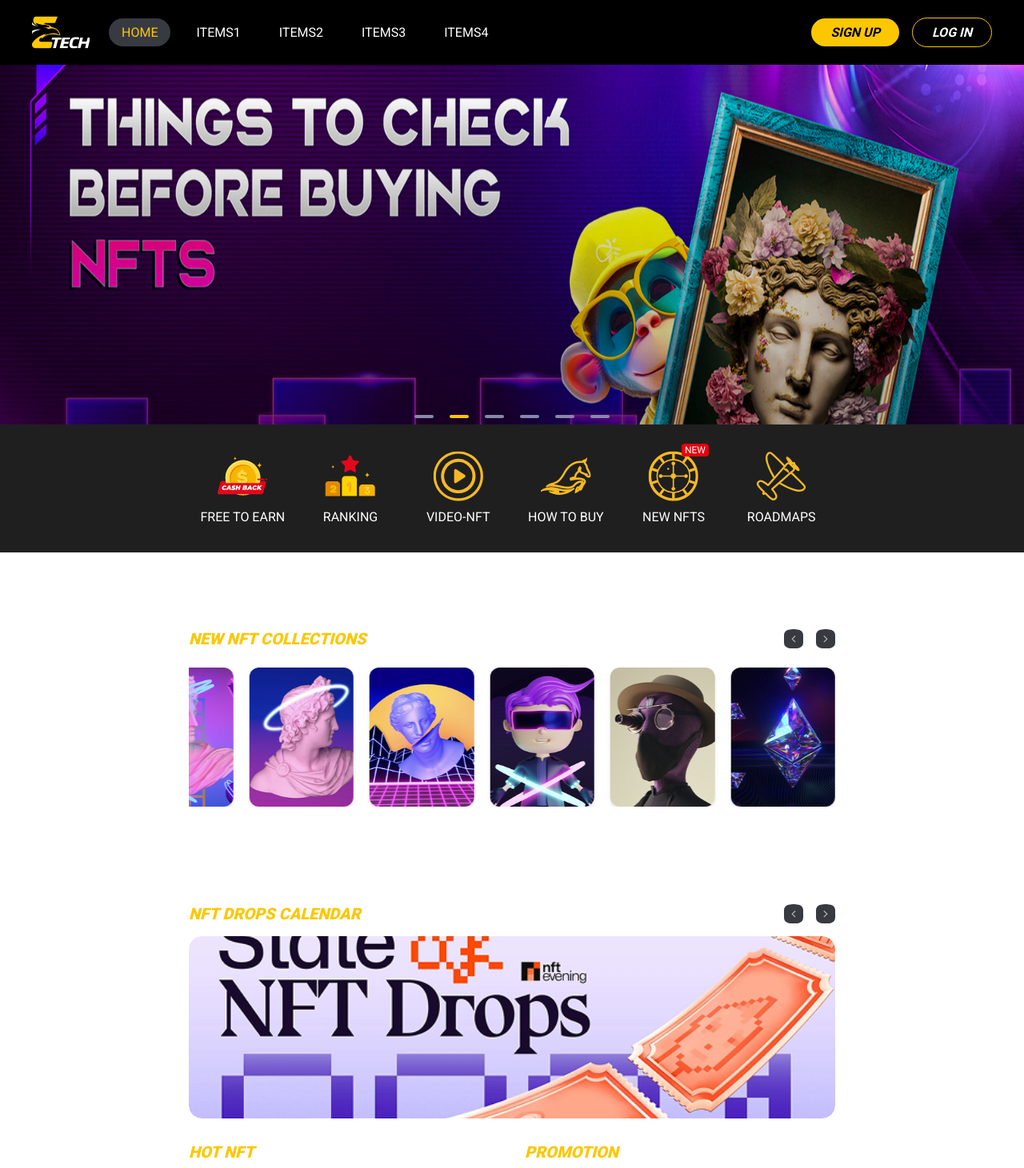
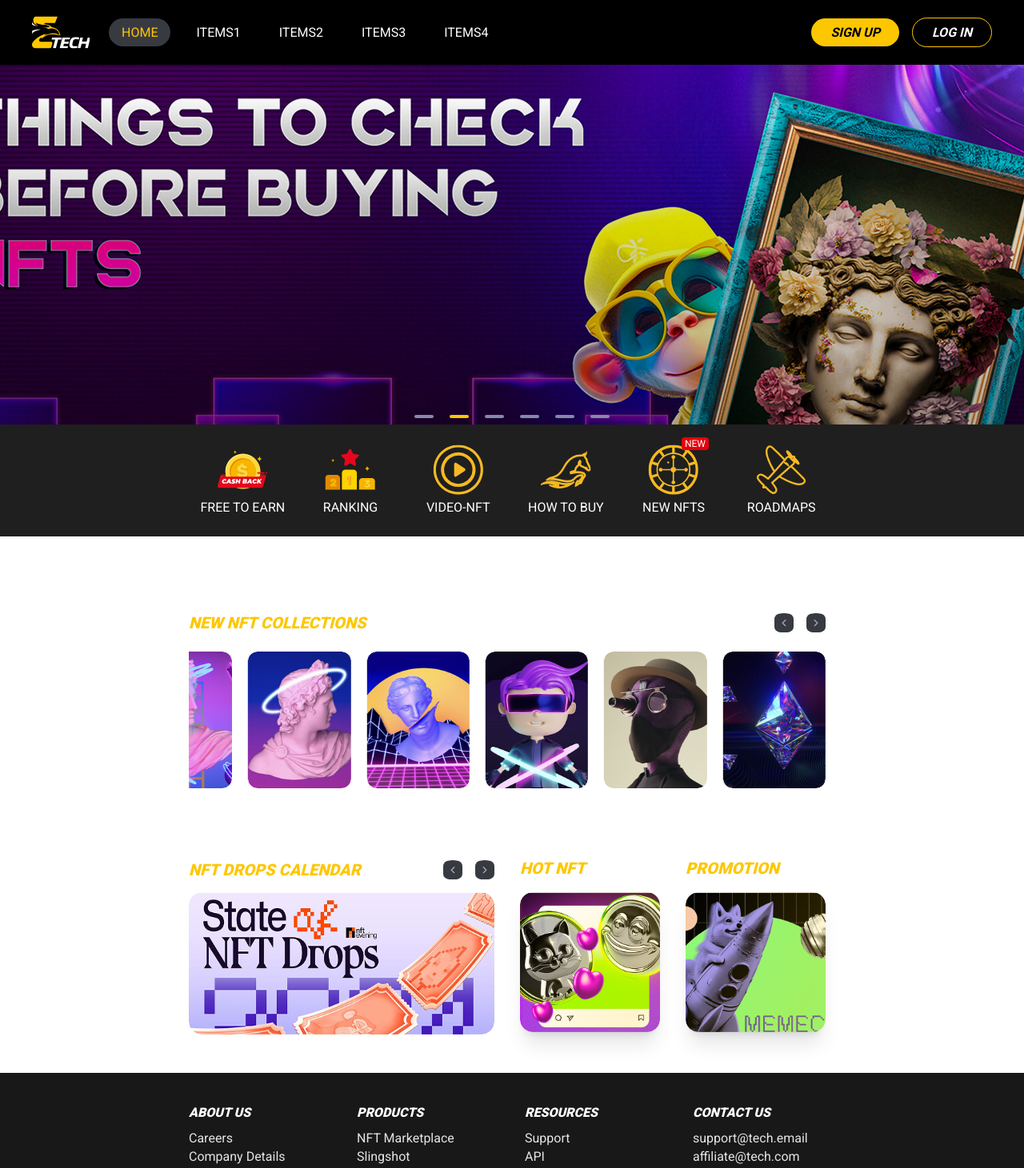
Before and after one commit to PhucNguyen1702/demo-test-fe, a Next.js app: page /home in a window 1280 px wide. Shown: the top 1461 px of the page at 80% size. Built offline with nearby package versions, Linux system fonts and the light colour scheme.

Commit message:
fix: update responsive

```diff
--- a/src/app/globals.css
+++ b/src/app/globals.css
@@ -27,6 +27,7 @@ html {
   font-family: var(--font-montserrat);
   -webkit-font-smoothing: antialiased;
   -moz-osx-font-smoothing: grayscale;
+  overflow-x: hidden;
 }
 
 body {
@@ -37,6 +38,7 @@ body {
   margin: 0;
   padding: 0;
   min-height: 100%;
+  overflow-x: hidden;
 }
 
 *,
--- a/src/components/content/content.tsx
+++ b/src/components/content/content.tsx
@@ -2,16 +2,16 @@ import { NftCollections } from "@/components/content/nft-collections";
 import NftDropsCalendar from "@/components/content/nft-calendar/nft-calendar";
 import { NftPromotion } from "@/components/content/nft-promation";
 
-export default async function Content() {
+export default function Content() {
   return (
-    <div className="flex flex-col lg:gap-8 sm:gap-0 md:pb-0 sm:pb-0 lg:pb-12 ">
+    <div className="flex flex-col gap-3 md:gap-8 lg:gap-12 pb-6 md:pb-8 lg:pb-12 mr-3">
       <NftCollections />
 
-      <div className="flex flex-wrap gap-8 p-[12px] md:px-12 xl:px-[236px] min-h-[296px]">
-        <div className="flex-1 basis-0 min-w-[300px] md:min-w-[600px]">
+      <div className="flex flex-wrap gap-6 md:gap-8 items-stretch px-4 md:px-12 xl:px-[236px]">
+        <div className="flex-1 min-w-[200px] flex flex-col">
           <NftDropsCalendar />
         </div>
-        <div className="flex-1 basis-0 min-w-[300px]">
+        <div className="flex-1 min-w-[200px] flex flex-col">
           <NftPromotion />
         </div>
       </div>
--- a/src/components/content/nft-calendar/nft-calendar.tsx
+++ b/src/components/content/nft-calendar/nft-calendar.tsx
@@ -64,12 +64,12 @@ export default function NftDropsCalendar() {
       >
         {banners.map((src, idx) => (
           <SwiperSlide key={idx} className="rounded-2xl overflow-hidden group">
-            <div className="relative w-full h-[180px] md:h-[228px] rounded-2xl overflow-hidden">
+            <div className="relative w-full aspect-[12/5.6] rounded-2xl overflow-hidden">
               <Image
                 src={src}
                 alt={`NFT Drop ${idx + 1}`}
                 fill
-                className="object-cover rounded-2xl transition-transform duration-500 ease-in-out group-hover:scale-105"
+                className="object-fill rounded-2xl transition-transform duration-500 ease-in-out group-hover:scale-105"
               />
               <div className="absolute inset-0 ring-0 group-hover:ring-4 group-hover:ring-[#FFC700] transition-all duration-500 rounded-2xl"></div>
             </div>
--- a/src/components/content/nft-collections/nft-collection.tsx
+++ b/src/components/content/nft-collections/nft-collection.tsx
@@ -5,16 +5,41 @@ import { Navigation, Autoplay } from "swiper/modules";
 import "swiper/css";
 import "swiper/css/navigation";
 import Image from "next/image";
+import Link from "next/link";
 import { PATH_IMAGE } from "@/constants";
 
 export default function NewNftCollections() {
   const nftItems = [
-    PATH_IMAGE.NFT1,
-    PATH_IMAGE.NFT2,
-    PATH_IMAGE.NFT3,
-    PATH_IMAGE.NFT4,
-    PATH_IMAGE.NFT5,
-    PATH_IMAGE.NFT6,
+    {
+      src: PATH_IMAGE.NFT1,
+      href: "/nft/1",
+      alt: "NFT Collection #1 - Exclusive Drop",
+    },
+    {
+      src: PATH_IMAGE.NFT2,
+      href: "/nft/2",
+      alt: "NFT Collection #2 - Rare Item",
+    },
+    {
+      src: PATH_IMAGE.NFT3,
+      href: "/nft/3",
+      alt: "NFT Collection #3 - Limited Edition",
+    },
+    {
+      src: PATH_IMAGE.NFT4,
+      href: "/nft/4",
+      alt: "NFT Collection #4 - Special Art",
+    },
+    {
+      src: PATH_IMAGE.NFT5,
+      href: "/nft/5",
+      alt: "NFT Collection #5 - Unique Piece",
+    },
+    {
+      src: PATH_IMAGE.NFT6,
+      href: "/nft/6",
+      alt: "NFT Collection #6 - Hot Drop",
+    },
   ];
 
   return (
@@ -22,7 +47,8 @@ export default function NewNftCollections() {
       className="
         w-full max-w-[1600px] min-w-[390px] mx-auto
         px-4 md:px-12 xl:px-[236px]
-        min-h-[245px] md:min-h-[300px]
+        lg:min-h-[245px] md:min-h-[180px] sm:min-h-[180px]
+        mb-4
       "
     >
       <div className="flex flex-row items-center justify-between mb-6 relative">
@@ -35,7 +61,7 @@ export default function NewNftCollections() {
             <div className="rounded-full bg-[#333] flex items-center justify-center group-hover:scale-110 group-hover:shadow-[0_0_15px_#FFC700] group-hover:bg-[#FFC700]/20 transition-all duration-300">
               <Image
                 src={PATH_IMAGE.ARROW_LEFT}
-                alt="Prev"
+                alt="Previous NFT"
                 width={24}
                 height={24}
                 className="object-contain"
@@ -46,7 +72,7 @@ export default function NewNftCollections() {
             <div className="rounded-full bg-[#333] flex items-center justify-center group-hover:scale-110 group-hover:shadow-[0_0_15px_#FFC700] group-hover:bg-[#FFC700]/20 transition-all duration-300">
               <Image
                 src={PATH_IMAGE.ARROW_RIGHT}
-                alt="Next"
+                alt="Next NFT"
                 width={24}
                 height={24}
                 className="object-contain"
@@ -76,27 +102,33 @@ export default function NewNftCollections() {
           1280: { slidesPerView: 5.5, spaceBetween: 20 },
         }}
       >
-        {nftItems.map((src, idx) => (
+        {nftItems.map((item, idx) => (
           <SwiperSlide key={idx}>
+            <div className="relative w-full aspect-[3/4] group rounded-xl overflow-hidden">
+              <Link href={item.href} className="block w-full h-full">
                 <div
                   className="
-      relative w-full aspect-[3/4] overflow-hidden rounded-xl
+                    relative w-full h-full rounded-xl overflow-hidden
+                    shadow-md hover:shadow-xl
                     transition-transform duration-500 ease-in-out
-      hover:-translate-y-3
-      shadow-md hover:shadow-xl
-      group
                   "
                 >
                   <Image
-                src={src}
-                alt={`NFT ${idx + 1}`}
+                    src={item.src}
+                    alt={item.alt}
                     fill
-                className="w-full h-full object-cover transition-transform duration-500 ease-in-out group-hover:scale-105"
+                    className="
+                      w-full h-full object-cover rounded-xl
+                      transition-transform duration-500 ease-in-out
+                      group-hover:scale-105
+                    "
                   />
 
+                  <div className="absolute inset-0 bg-gradient-to-t from-black/40 to-transparent opacity-0 group-hover:opacity-100 transition-opacity duration-500 rounded-xl"></div>
+                </div>
+
                 <div className="absolute inset-0 rounded-xl ring-0 group-hover:ring-4 group-hover:ring-[#FFC700] transition-all duration-500 pointer-events-none"></div>
-
-              <div className="absolute inset-0 bg-gradient-to-t from-black/40 to-transparent opacity-0 group-hover:opacity-100 transition-opacity duration-500"></div>
+              </Link>
             </div>
           </SwiperSlide>
         ))}
--- a/src/components/content/nft-promation/nft-promotion.tsx
+++ b/src/components/content/nft-promation/nft-promotion.tsx
@@ -3,16 +3,21 @@
 import Image from "next/image";
 import { PATH_IMAGE } from "@/constants";
 import "./style.scss";
+import Link from "next/link";
 
 export default function HotNftAndPromotion() {
   const boxes = [
     {
       title: "HOT NFT",
       image: PATH_IMAGE.NFT_HOT,
+      href: "/nft/hot",
+      alt: "nft-hot",
     },
     {
       title: "PROMOTION",
       image: PATH_IMAGE.NFT_PROMOTION,
+      href: "/nft/promotion",
+      alt: "nft-promotion",
     },
   ];
 
@@ -23,18 +28,22 @@ export default function HotNftAndPromotion() {
           <h2 className="text-yellow-400 mb-1 font-bold italic text-xl leading-none">
             {box.title}
           </h2>
-
-          <div className="relative w-full aspect-square rounded-2xl overflow-hidden group shadow-xl transition-all duration-700">
+          <Link
+            href={box.href}
+            className="relative block w-full aspect-square group rounded-2xl overflow-hidden shadow-xl transition-all duration-700"
+          >
+            <div className="relative w-full  aspect-square rounded-2xl overflow-hidden group shadow-xl transition-all duration-700">
               <Image
                 src={box.image}
-              alt={box.title}
+                alt={box.alt}
                 fill
-              className="object-cover transition-transform duration-500 ease-in-out group-hover:scale-105"
+                className="object-fill transition-transform duration-500 ease-in-out group-hover:scale-105"
               />
 
               <div className="absolute inset-0 shimmer"></div>
               <div className="absolute inset-0 ring-2 ring-[#FFC700]/50 animate-pulse"></div>
             </div>
+          </Link>
         </div>
       ))}
     </section>
--- a/src/components/hero-section/hero-carousel/hero-carousel.tsx
+++ b/src/components/hero-section/hero-carousel/hero-carousel.tsx
@@ -6,24 +6,49 @@ import "swiper/css";
 import "swiper/css/pagination";
 import "swiper/css/effect-fade";
 import Image from "next/image";
+import Link from "next/link";
 import { PATH_IMAGE } from "@/constants";
 import { useState } from "react";
 import "./style.scss";
 
 export default function HeroCarousel() {
   const banners = [
-    PATH_IMAGE.SECTION_BG,
-    PATH_IMAGE.SECTION_BG,
-    PATH_IMAGE.SECTION_BG,
-    PATH_IMAGE.SECTION_BG,
-    PATH_IMAGE.SECTION_BG,
-    PATH_IMAGE.SECTION_BG,
+    {
+      src: PATH_IMAGE.SECTION_BG,
+      href: "/about-us",
+      alt: "About Us - Hero Banner",
+    },
+    {
+      src: PATH_IMAGE.SECTION_BG,
+      href: "/services",
+      alt: "Our Services Banner",
+    },
+    {
+      src: PATH_IMAGE.SECTION_BG,
+      href: "/contact",
+      alt: "Contact Page Banner",
+    },
+    {
+      src: PATH_IMAGE.SECTION_BG,
+      href: "/blog",
+      alt: "Blog Hero Image",
+    },
+    {
+      src: PATH_IMAGE.SECTION_BG,
+      href: "/careers",
+      alt: "Careers Opportunities Banner",
+    },
+    {
+      src: PATH_IMAGE.SECTION_BG,
+      href: "/faq",
+      alt: "FAQ Banner",
+    },
   ];
 
-  const [activeIndex, setActiveIndex] = useState(0);
+  const [, setActiveIndex] = useState(0);
 
   return (
-    <div className="relative mx-auto ">
+    <div className="relative w-full">
       <Swiper
         modules={[Autoplay, Pagination, EffectFade]}
         effect="fade"
@@ -36,21 +61,20 @@ export default function HeroCarousel() {
         speed={2000}
         pagination={{ clickable: true }}
         onSlideChange={(swiper) => setActiveIndex(swiper.realIndex)}
-        className="relative w-[390px] h-[180px] md:w-full md:h-[450px]"
+        className="w-full h-[110px] sm:h-[180px] md:h-[450px] lg:h-[450px] xl:h-[450px]"
       >
-        {banners.map((src, index) => (
+        {banners.map((banner, index) => (
           <SwiperSlide key={index}>
-            <div className="relative w-full h-full overflow-hidden">
-              <div
-                key={`kenburns-${index}-${
-                  index === activeIndex ? Date.now() : ""
-                }`}
-                className="absolute inset-0 w-full h-full kenburns"
-              >
-                <Image src={src} alt={`Banner ${index + 1}`} fill />
-              </div>
-              <div className="absolute inset-0 bg-gradient-to-t from-black/30 to-transparent"></div>
-            </div>
+            <Link href={banner.href} className="relative block w-full h-full">
+              <Image
+                src={banner.src}
+                alt={banner.alt}
+                fill
+                priority
+                className="object-cover"
+              />
+              <div className="absolute inset-0 bg-gradient-to-t from-black/30 to-transparent" />
+            </Link>
           </SwiperSlide>
         ))}
       </Swiper>
--- a/src/components/hero-section/hero-items/hero-items.tsx
+++ b/src/components/hero-section/hero-items/hero-items.tsx
@@ -16,8 +16,8 @@ export default function HeroItems() {
     <div
       className="
         flex justify-between items-center
-        bg-[#1F1F1F] py-8 px-4 md:px-12 xl:px-[236px]
-        w-full max-w-[1600px] min-w-[390px] mx-auto
+        bg-[#1F1F1F] py-6 px-4 md:px-12 xl:px-[236px]
+        w-full max-w-[1600px] min-w-[300px] mx-auto
       "
     >
       {MENU_ITEMS.map((item, index) => (
@@ -32,8 +32,8 @@ export default function HeroItems() {
           <div
             className="
               relative
-              w-[clamp(40px,5vw,72px)]
-              h-[clamp(40px,5vw,72px)]
+              w-[clamp(32px,8vw,64px)]
+              h-[clamp(32px,8vw,64px)]
             "
           >
             <Image
@@ -43,12 +43,22 @@ export default function HeroItems() {
               className="object-contain"
             />
             {item.isNew && (
-              <span className="absolute -top-2 -right-3 bg-red-600 text-white text-xs px-1 rounded transition-transform transition-shadow duration-300 group-hover:scale-110 group-hover:shadow-md">
+              <span className="absolute -top-2 -right-3 bg-red-600 text-white text-[10px] md:text-xs px-1 rounded">
                 NEW
               </span>
             )}
           </div>
-          <span className="mt-2 text-xs md:text-sm xl:text-base text-center text-white group-hover:text-yellow-400 transition-colors duration-300">
+          <span
+            className="
+  mt-1
+  text-[10px] sm:text-xs md:text-sm xl:text-base
+  text-center text-white
+  group-hover:text-yellow-400
+  transition-colors duration-300
+  break-words
+  max-w-[80px] sm:max-w-[90px] md:max-w-[100px] xl:max-w-[120px]
+"
+          >
             {item.label}
           </span>
         </div>
--- a/src/components/hero-section/hero-section.tsx
+++ b/src/components/hero-section/hero-section.tsx
@@ -13,11 +13,7 @@ export default function HeroSection() {
       <div className="block sm:hidden">
         <NavbarMobile />
       </div>
-
-      <div className="w-full">
-        <HeroCarousel />
-      </div>
-
+      <HeroCarousel />
       <div className="w-full">
         <HeroItems />
       </div>
```
Also changed, not shown: 2 other files (tests, documents, lock files or other folders). Lines whose indentation alone changed are shown as unchanged.
